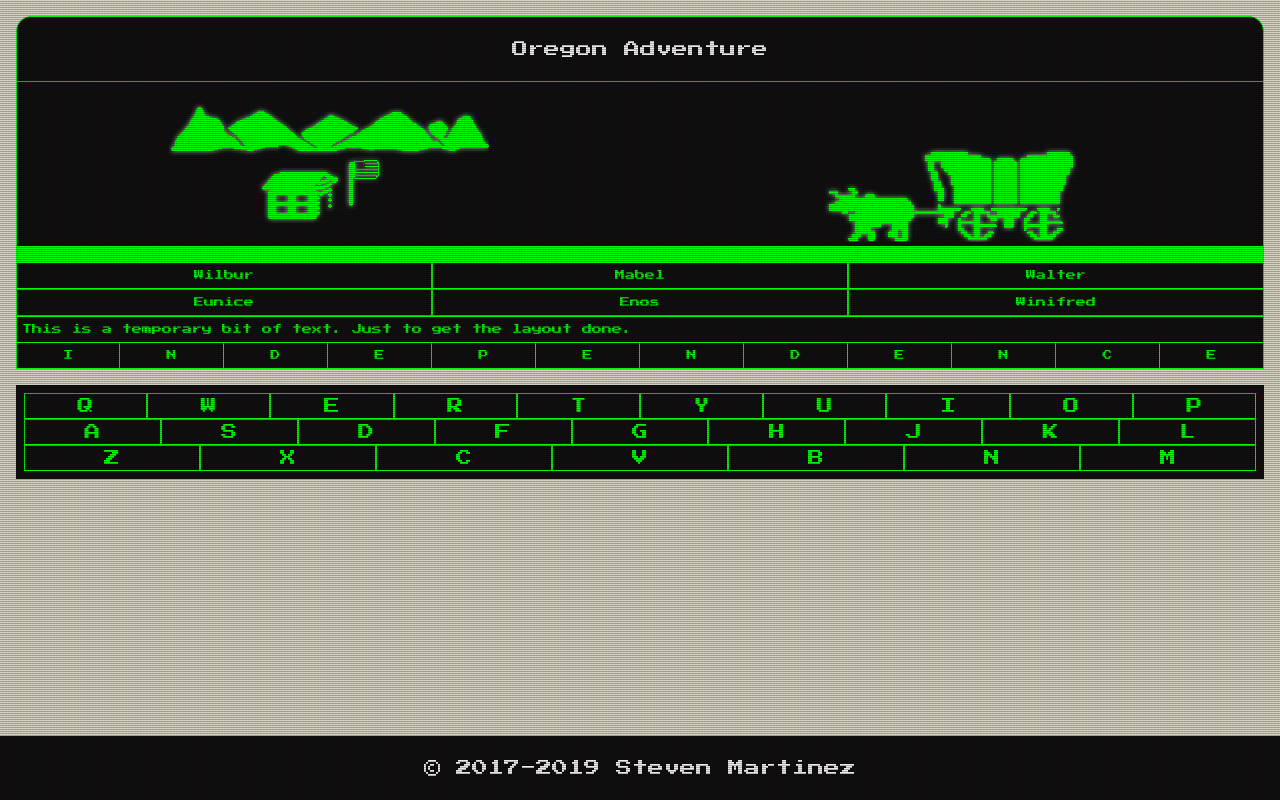
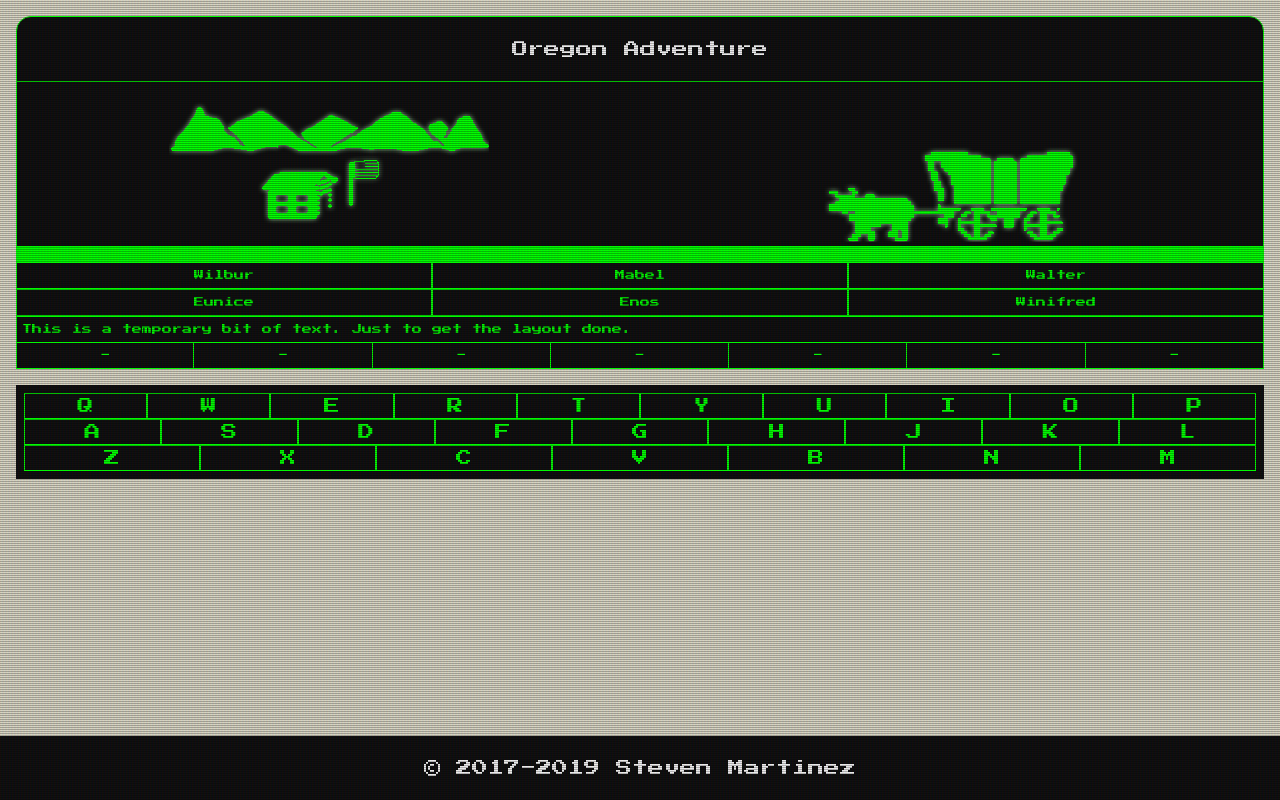
Before and after one commit to GreenCord/r-hangman, a React (Create React App) app: page / in a window 1280 px wide. Built offline with nearby package versions, Linux system fonts and the light colour scheme.

Commit message:
Fixed grid autoflow for WordArea, initial implementation of randomly selected hidden word

```diff
--- a/src/components/KeyboardArea/KeyboardArea.js
+++ b/src/components/KeyboardArea/KeyboardArea.js
@@ -10,7 +10,12 @@ const KeyboardArea = () => (
   <section className="keyboard">
     <div className="keyboard-row keyboard-1">
       {keys.split("", 10).map(letter => (
-        <Letter key={letter} letter={letter} onClick={console.log} />
+        <Letter
+          key={letter}
+          letter={letter}
+          letterValue={letter}
+          onClick={console.log}
+        />
       ))}
     </div>
     <div className="keyboard-row keyboard-2">
--- a/src/components/Letter/Letter.js
+++ b/src/components/Letter/Letter.js
@@ -1,7 +1,7 @@
 import React from "react";
 
 const Letter = props => (
-  <div className="letter" onClick={() => props.onClick(props.letter)}>
+  <div className="letter" onClick={() => props.onClick(props.letterValue)}>
     {props.letter}
   </div>
 );
--- a/src/components/WordArea/WordArea.css
+++ b/src/components/WordArea/WordArea.css
@@ -2,8 +2,8 @@
   background: #0e0e0e;
   display: grid;
   font-size: 0.6250rem;
-  grid-template-columns: repeat(12, 1fr);
-  grid-template-rows: 1fr;
+  grid-auto-columns: 1fr;
+  grid-auto-flow: column;
 }
 
 .wordArea div {
--- a/src/components/WordArea/WordArea.js
+++ b/src/components/WordArea/WordArea.js
@@ -1,21 +1,45 @@
 import React from "react";
 
 import "./WordArea.css";
+import Letter from "../Letter/Letter";
+
+const words = [
+  "dysentery",
+  "snakebite",
+  "hunting",
+  "river",
+  "goldrush",
+  "wagon",
+  "buffalo",
+  "measles",
+  "exhaustion",
+  "typhoid",
+  "cholera",
+  "exploration",
+  "cavalry",
+  "mountains",
+  "funeral",
+  "pioneer",
+  "independence",
+  "yukon"
+];
+
+const util = {
+  chooseWord: () => {
+    return words[Math.floor(Math.random() * words.length)].split("");
+  }
+};
 
 const WordArea = () => (
   <section className="wordArea">
-    <div className="letter">I</div>
-    <div className="letter">N</div>
-    <div className="letter">D</div>
-    <div className="letter">E</div>
-    <div className="letter">P</div>
-    <div className="letter">E</div>
-    <div className="letter">N</div>
-    <div className="letter">D</div>
-    <div className="letter">E</div>
-    <div className="letter">N</div>
-    <div className="letter">C</div>
-    <div className="letter">E</div>
+    {util.chooseWord().map((letter, i) => (
+      <Letter
+        key={letter + i}
+        letter="-"
+        letterValue={letter.toUpperCase()}
+        onClick={console.log}
+      />
+    ))}
   </section>
 );
 export default WordArea;
```
